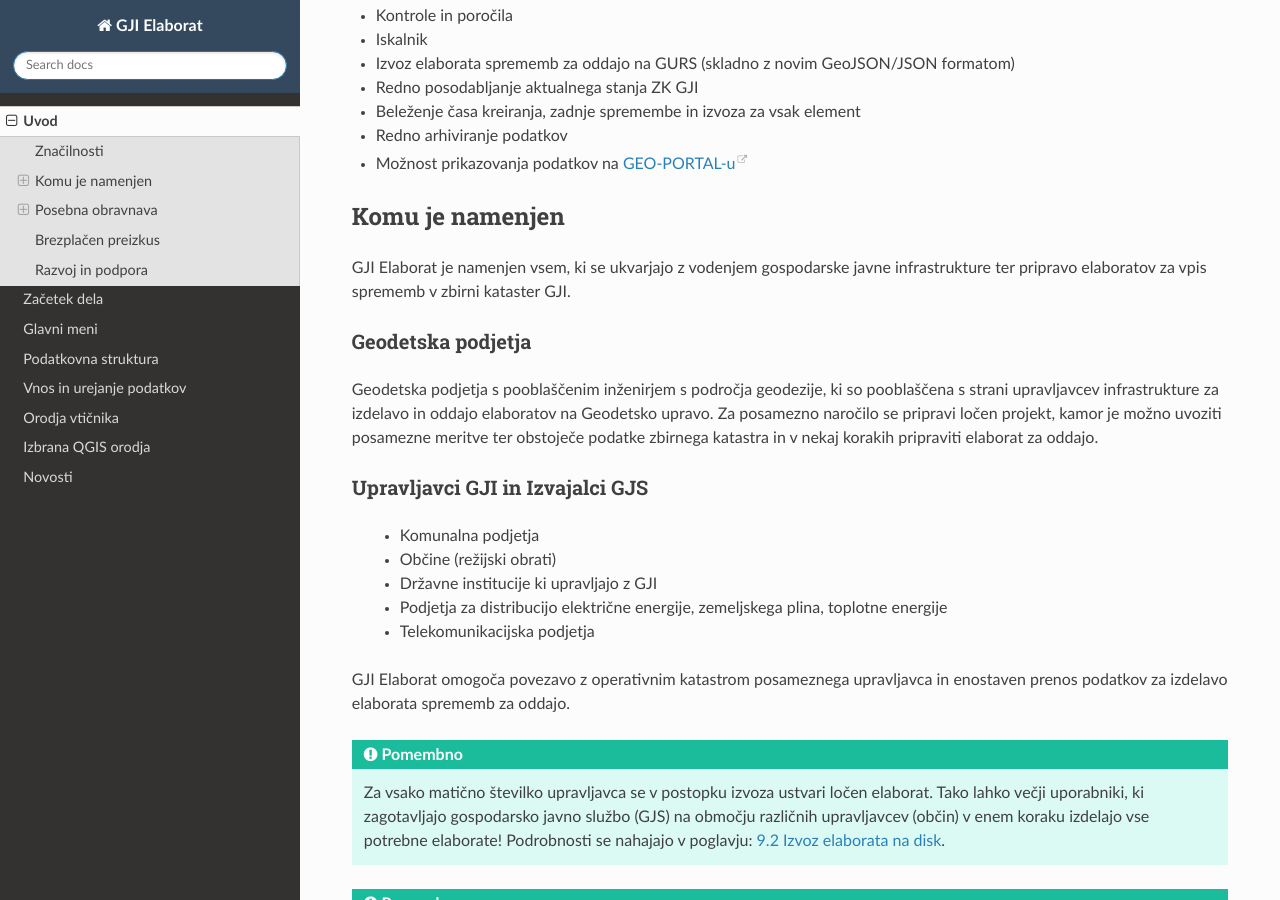
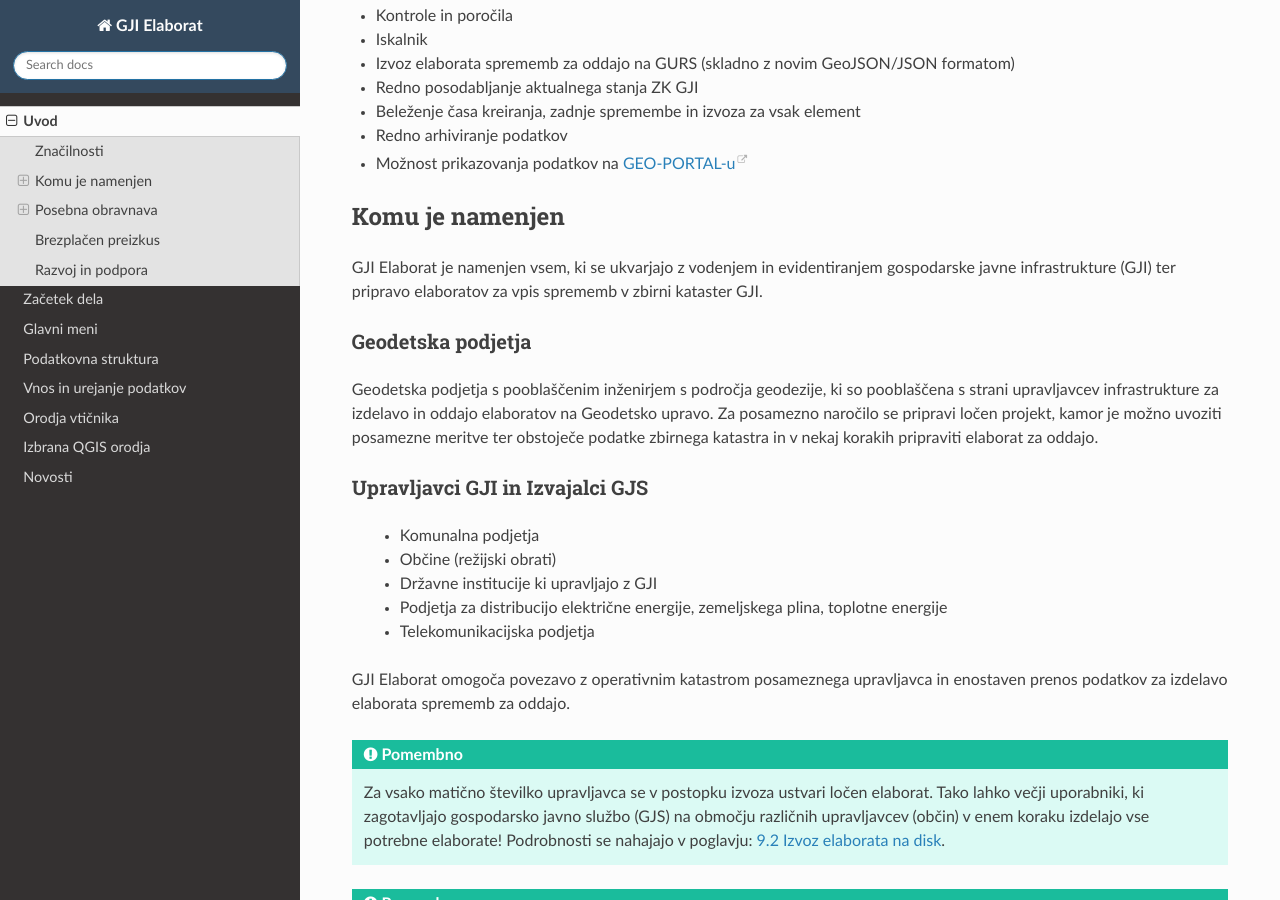
Before and after one commit to level2-gis/gji_elaborat_docs, a Sphinx documentation site: the page built from doc/uvod.rst, in a window 1280 px wide and 900 px high, scrolled down 619 px. Built offline with Sphinx 7.4.7 and the Read the Docs theme 3.1.0, drawn with Linux system fonts in a browser that asks for light colours.

Commit message:
uvod dopolnitev

```diff
--- a/doc/uvod.rst
+++ b/doc/uvod.rst
@@ -33,7 +33,7 @@
 Komu je namenjen
 ----------------
 
-GJI Elaborat je namenjen vsem, ki se ukvarjajo z vodenjem gospodarske javne infrastrukture ter pripravo elaboratov za vpis sprememb
+GJI Elaborat je namenjen vsem, ki se ukvarjajo z vodenjem in evidentiranjem gospodarske javne infrastrukture (GJI) ter pripravo elaboratov za vpis sprememb
 v zbirni kataster GJI.
 
 Geodetska podjetja
```
